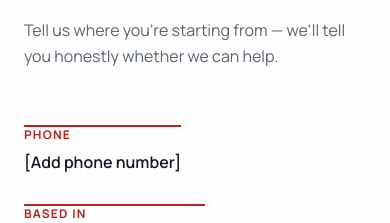
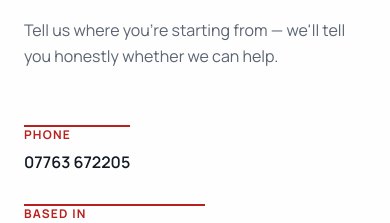
Before and after one commit to Rob1nCunningham/mcr53-website, a plain HTML site: page index.html in a window 390 px wide. Shown: the part 6920-7143 px from the top of the page. Drawn offline with Linux system fonts and the light colour scheme; a script that the page names is missing.

Commit message:
Add phone number to Contact section
Co-Authored-By: Claude Opus 5.5 <noreply@anthropic.com>
Claude-Session: https://claude.ai/code/session_013EezHYrWQnXBqbow2VtQkV

```diff
--- a/index.html
+++ b/index.html
@@ -228,7 +228,7 @@
       <div class="contact-details">
         <div>
           <div class="label">Phone</div>
-          <span class="value">[Add phone number]</span>
+          <a class="value" href="tel:+447763672205">07763 672205</a>
         </div>
         <div>
           <div class="label">Based in</div>
```
Also changed, not shown: README.txt.
